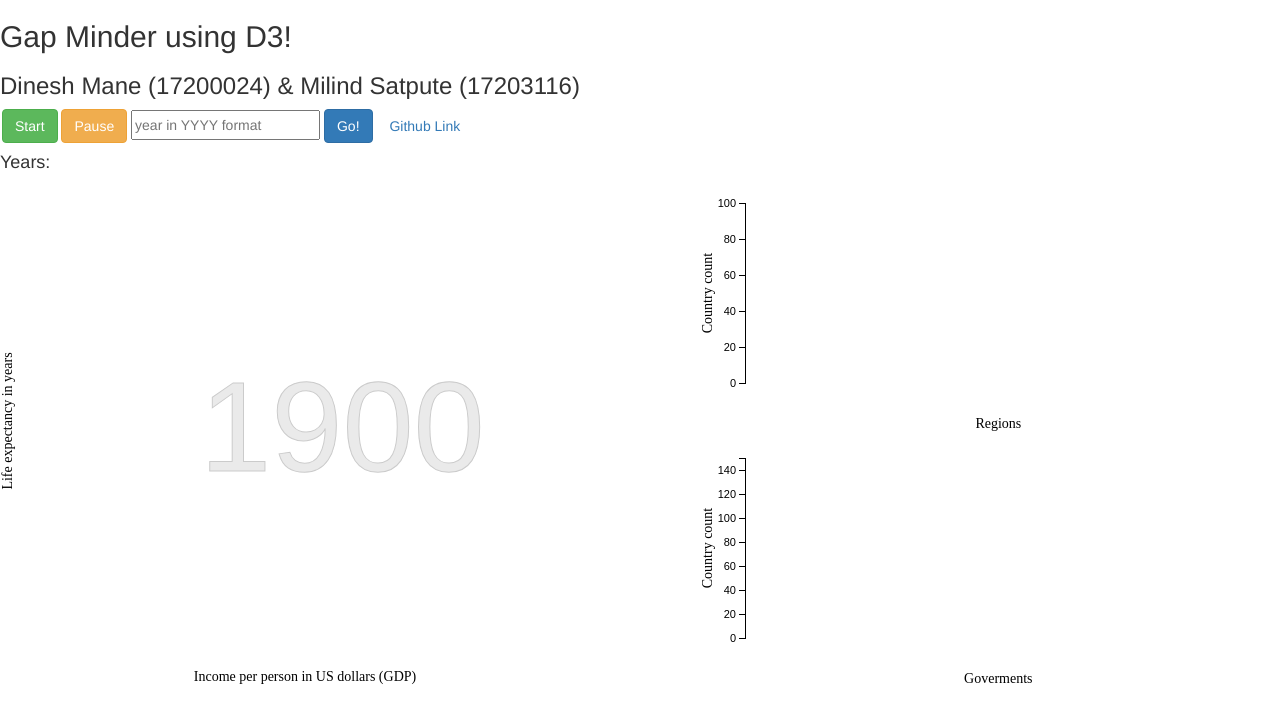
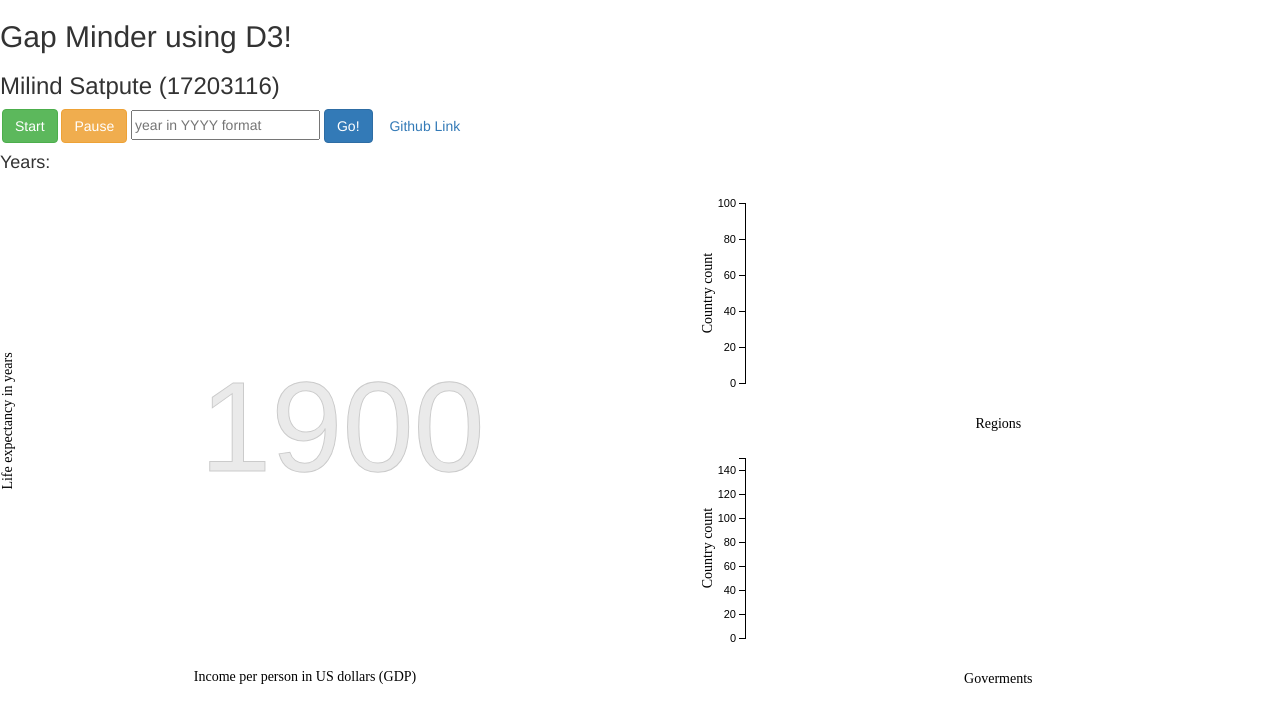
Before and after one commit to Milind-Satpute/Gap-Minder, a plain HTML site: page index.html in a window 1280 px wide. Shown: the top 722 px of the page. Drawn offline with Linux system fonts and the light colour scheme; no server answers.

Commit message:
Update index.html

```diff
--- a/index.html
+++ b/index.html
@@ -36,7 +36,7 @@ div.years_buttons div {
 </head>
 <body>
 <h2>Gap Minder using D3!</h2>
-<h3>Dinesh Mane (17200024) & Milind Satpute (17203116)</h3>
+<h3>Milind Satpute (17203116)</h3>
 <button id="startButton" onclick="startViz()" type="button" class="btn btn-success" style="margin-left: 2px;"> Start </button>
 <button id="pauseButton" onclick="pauseViz()" type="button" class="btn btn-warning"> Pause </button>
 <input style="height:30px;" type="text" id="enterYear" onkeypress="return runScript(event)" placeholder="year in YYYY format" />
```
